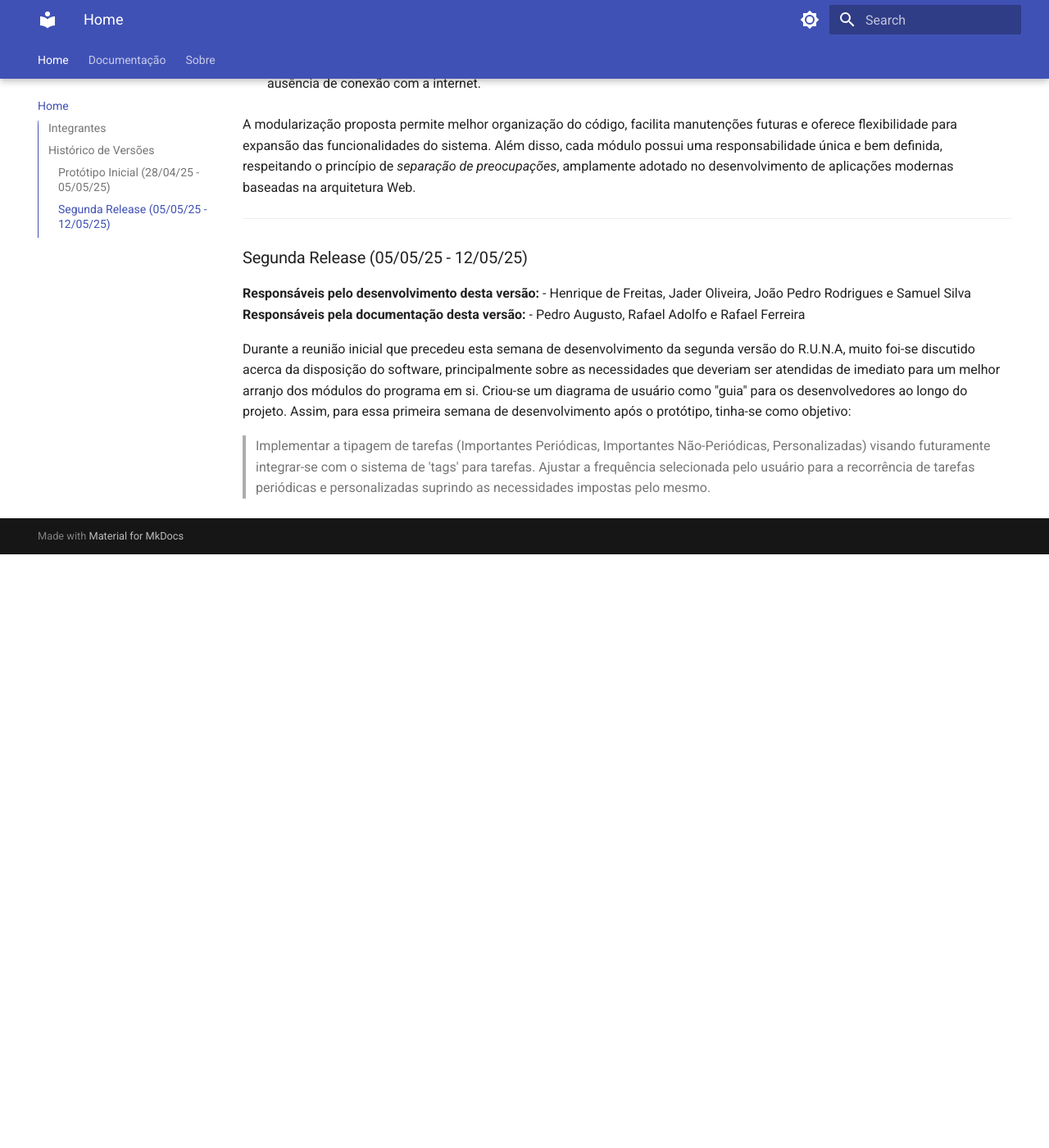
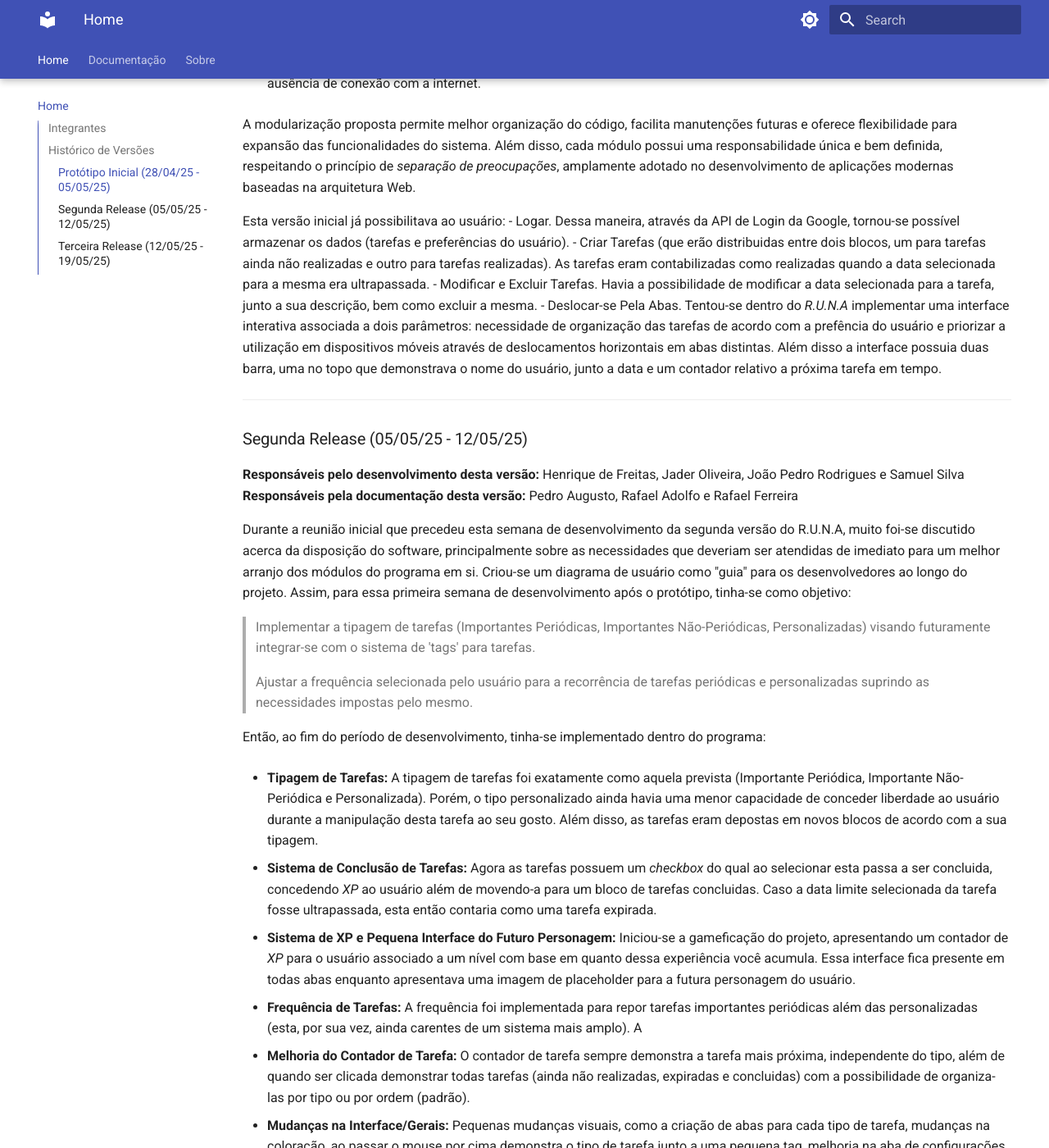
Before and after one commit to Radsfer/DocsE7Runa, an MkDocs documentation site: the page built from docs/index.md, in a window 1280 px wide and 1400 px high, scrolled down 1328 px. Shown: the whole window at 82% size. Built offline with MkDocs 1.6.1 and Material for MkDocs 9.7.7, drawn with Linux system fonts in a browser that asks for light colours; before the commit the page ends 2004 px from its top, so only the background shows below that; some of the changed text lies outside the part shown.

Commit message:
Update index.md

```diff
--- a/docs/index.md
+++ b/docs/index.md
@@ -41,17 +41,44 @@ A seguir, descreve-se a estrutura modular adotada, com os arquivos principais e
 
 A modularização proposta permite melhor organização do código, facilita manutenções futuras e oferece flexibilidade para expansão das funcionalidades do sistema. Além disso, cada módulo possui uma responsabilidade única e bem definida, respeitando o princípio de *separação de preocupações*, amplamente adotado no desenvolvimento de aplicações modernas baseadas na arquitetura Web.
 
+Esta versão inicial já possibilitava ao usuário:
+- Logar. Dessa maneira, através da API de Login da Google, tornou-se possível armazenar os dados (tarefas e preferências do usuário).
+- Criar Tarefas (que erão distribuidas entre dois blocos, um para tarefas ainda não realizadas e outro para tarefas realizadas). As tarefas eram contabilizadas como realizadas quando a data selecionada para a mesma era ultrapassada.
+- Modificar e Excluir Tarefas. Havia a possibilidade de modificar a data selecionada para a tarefa, junto a sua descrição, bem como excluir a mesma.
+- Deslocar-se Pela Abas. Tentou-se dentro do _R.U.N.A_ implementar uma interface interativa associada a dois parâmetros: necessidade de organização das tarefas de acordo com a prefência do usuário e priorizar a utilização em dispositivos móveis através de deslocamentos horizontais em abas distintas. Além disso a interface possuia duas barra, uma no topo que demonstrava o nome do usuário, junto a data e um contador relativo a próxima tarefa em tempo.
+
+
 ---
 
 
 ### Segunda Release (05/05/25 - 12/05/25)
 
-**Responsáveis pelo desenvolvimento desta versão:**
-- Henrique de Freitas, Jader Oliveira, João Pedro Rodrigues e Samuel Silva
-**Responsáveis pela documentação desta versão:**
-- Pedro Augusto, Rafael Adolfo e Rafael Ferreira
+**Responsáveis pelo desenvolvimento desta versão:** Henrique de Freitas, Jader Oliveira, João Pedro Rodrigues e Samuel Silva
+**Responsáveis pela documentação desta versão:** Pedro Augusto, Rafael Adolfo e Rafael Ferreira
 
 Durante a reunião inicial que precedeu esta semana de desenvolvimento da segunda versão do R.U.N.A, muito foi-se discutido acerca da disposição do software, principalmente sobre as necessidades que deveriam ser atendidas de imediato para um melhor arranjo dos módulos do programa em si. Criou-se um diagrama de usuário como "guia" para os desenvolvedores ao longo do projeto. Assim, para essa primeira semana de desenvolvimento após o protótipo, tinha-se como objetivo:
+
 > Implementar a tipagem de tarefas (Importantes Periódicas, Importantes Não-Periódicas, Personalizadas) visando futuramente integrar-se com o sistema de 'tags' para tarefas.
+
 > Ajustar a frequência selecionada pelo usuário para a recorrência de tarefas periódicas e personalizadas suprindo as necessidades impostas pelo mesmo.
->
+
+Então, ao fim do período de desenvolvimento, tinha-se implementado dentro do programa:
+
+- **Tipagem de Tarefas:** A tipagem de tarefas foi exatamente como aquela prevista (Importante Periódica, Importante Não-Periódica e Personalizada). Porém, o tipo personalizado ainda havia uma menor capacidade de conceder liberdade ao usuário durante a manipulação desta tarefa ao seu gosto. Além disso, as tarefas eram depostas em novos blocos de acordo com a sua tipagem.
+
+- **Sistema de Conclusão de Tarefas:** Agora as tarefas possuem um _checkbox_ do qual ao selecionar esta passa a ser concluida, concedendo _XP_ ao usuário além de movendo-a para um bloco de tarefas concluidas. Caso a data limite selecionada da tarefa fosse ultrapassada, esta então contaria como uma tarefa expirada.
+
+- **Sistema de XP e Pequena Interface do Futuro Personagem:**  Iniciou-se a gameficação do projeto, apresentando um contador de _XP_ para o usuário associado a um nível com base em quanto dessa experiência você acumula. Essa interface fica presente em todas abas enquanto apresentava uma imagem de placeholder para a futura personagem do usuário.
+
+- **Frequência de Tarefas:** A frequência foi implementada para repor tarefas importantes periódicas além das personalizadas (esta, por sua vez, ainda carentes de um sistema mais amplo). A
+
+- **Melhoria do Contador de Tarefa:** O contador de tarefa sempre demonstra a tarefa mais próxima, independente do tipo, além de quando ser clicada demonstrar todas tarefas (ainda não realizadas, expiradas e concluidas) com a possibilidade de organiza-las por tipo ou por ordem (padrão).
+
+- **Mudanças na Interface/Gerais:** Pequenas mudanças visuais, como a criação de abas para cada tipo de tarefa, mudanças na coloração, ao passar o mouse por cima demonstra o tipo de tarefa junto a uma pequena tag, melhoria na aba de configurações e polimento na lógica.
+
+### Terceira Release (12/05/25 - 19/05/25)
+
+**Responsáveis pelo desenvolvimento desta versão:** Henrique de Freitas, Pedro Augusto e Rafael Ferreira
+**Responsáveis pela documentação desta versão:**  Rafael Adolfo, Jader Oliveira, João Pedro Rodrigues e Samuel Silva
+
+Durante a reunião alguns pontos foram ressaltados, principalmente relativo as dificuldades encontradas no projeto (como por exemplo a implementação de armazenamento sempre estar associada ao FireBase). Além disso, com a nova rotação de desenvolvedores, alguns conselhos acerca da estruturação do código foram declarados, evitando possíveis erros acerca da assimilação de todo projeto. Portanto
```
